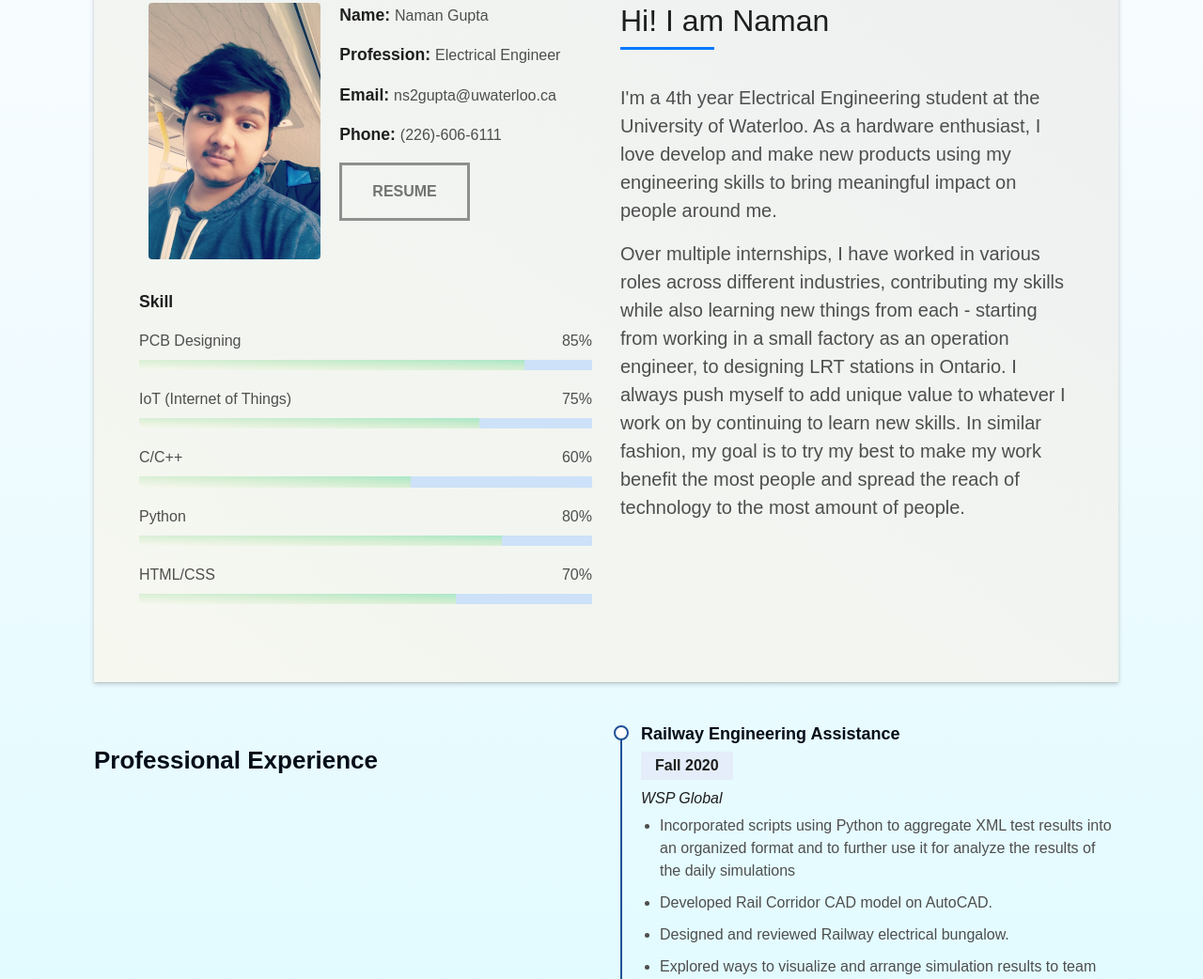
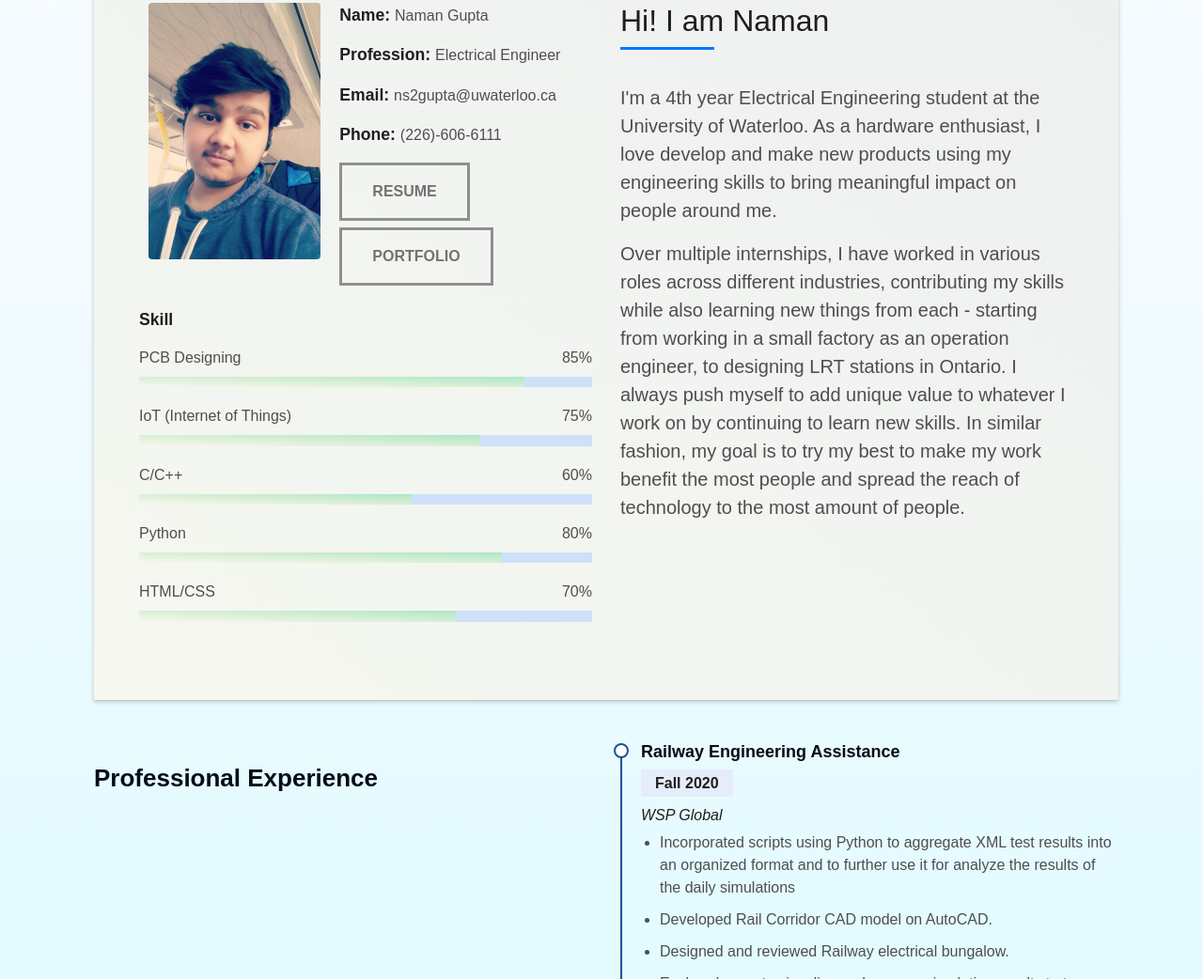
Before and after one commit to ns2gupta/EngFolio, a plain HTML site: page index.html in a window 1280 px wide. Shown: the part 925-1967 px from the top of the page at 94% size. Drawn offline with nearby package versions, Linux system fonts and the light colour scheme; files whose address does not match are found by name.

Commit message:
all done

```diff
--- a/index.html
+++ b/index.html
@@ -102,6 +102,10 @@
                         <div class="button">
                           <span class="button__mask"></span>
                           <a href="https://drive.google.com/file/d/1dlvTCKqYspnwNqj04HaZBpigGV-BJ1K8/view?usp=sharing"><span class="button__text">Resume</span></a>
+                        </div>
+                        <div class="button">
+                          <span class="button__mask"></span>
+                          <a href="https://drive.google.com/file/d/1dlvTCKqYspnwNqj04HaZBpigGV-BJ1K8/view?usp=sharing"><span class="button__text">Portfolio</span></a>
                         </div>
 <!--                          <a href="https://drive.google.com/file/d/1T26jewYrxYtzq8Hk3-xp4AQQMMWyB7gP/view?usp=sharing"><span class="title-s">resume </span></a>-->
                         </p>
```
Also changed, not shown: assets/js/main.js (+1 -6 lines).
